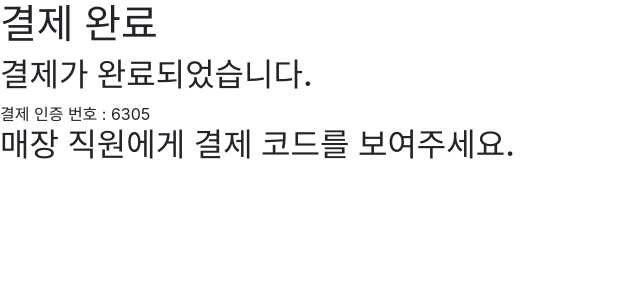
After one commit to hyeoneedyou/lotteng, a Django app: page /customerPurchase/ in a window 1280 px wide. The commit adds this page. Shown: the top 300 px of the page, without its empty margins (0-640 px from the left). Run offline with Django 3.2, Linux system fonts and the light colour scheme; some libraries are stand-ins or nearby versions.

Commit message:
feat : 결제완료페이지 구현

```diff
--- /dev/null
+++ b/customerPurchase/templates/customerPurchase/purchasecode.html
@@ -0,0 +1,12 @@
+{% extends "base.html" %}
+{% load static %}
+{% block title %}
+Lotteng purchasecode
+{% endblock %}
+{% block content %}
+<h1>결제 완료</h1>
+<h2>결제가 완료되었습니다.</h2>
+결제 인증 번호 : {{code}}
+<h2>매장 직원에게 결제 코드를 보여주세요.</h2>
+    {% include "nav.html" %}
+{% endblock %}
--- /dev/null
+++ b/customerPurchase/urls.py
@@ -0,0 +1,7 @@
+from django.urls import path
+from . import views
+
+app_name="customerPurchase"
+urlpatterns = [
+    path('', views.purchasecode, name="purchasecode"),
+]
--- a/customerPurchase/views.py
+++ b/customerPurchase/views.py
@@ -1,3 +1,7 @@
 from django.shortcuts import render
+import random
 
 # Create your views here.
+def purchasecode(request):
+    code = random.randrange(1000, 9999)
+    return render(request, 'customerPurchase/purchasecode.html', {'code':code})
--- a/lotteng/urls.py
+++ b/lotteng/urls.py
@@ -14,10 +14,13 @@ Including another URLconf
     2. Add a URL to urlpatterns:  path('blog/', include('blog.urls'))
 """
 from django.contrib import admin
-from django.urls import path
+from django.urls import path, include
 from main import views
+from django.conf import settings
+from django.conf.urls.static import static
 
 urlpatterns = [
     path('admin/', admin.site.urls),
-    path('', views.home)
+    path('', views.home),
+    path('customerPurchase/', include('customerPurchase.urls')),
 ]
--- a/main/templates/home.html
+++ b/main/templates/home.html
@@ -4,5 +4,3 @@
 Lotteng
 {% endblock %}
 {% block content %}
-    {% include "nav.html" %}
-{% endblock%}
```
Also changed, not shown: customerPurchase/migrations/0003_code.py (added), 1 other file.
